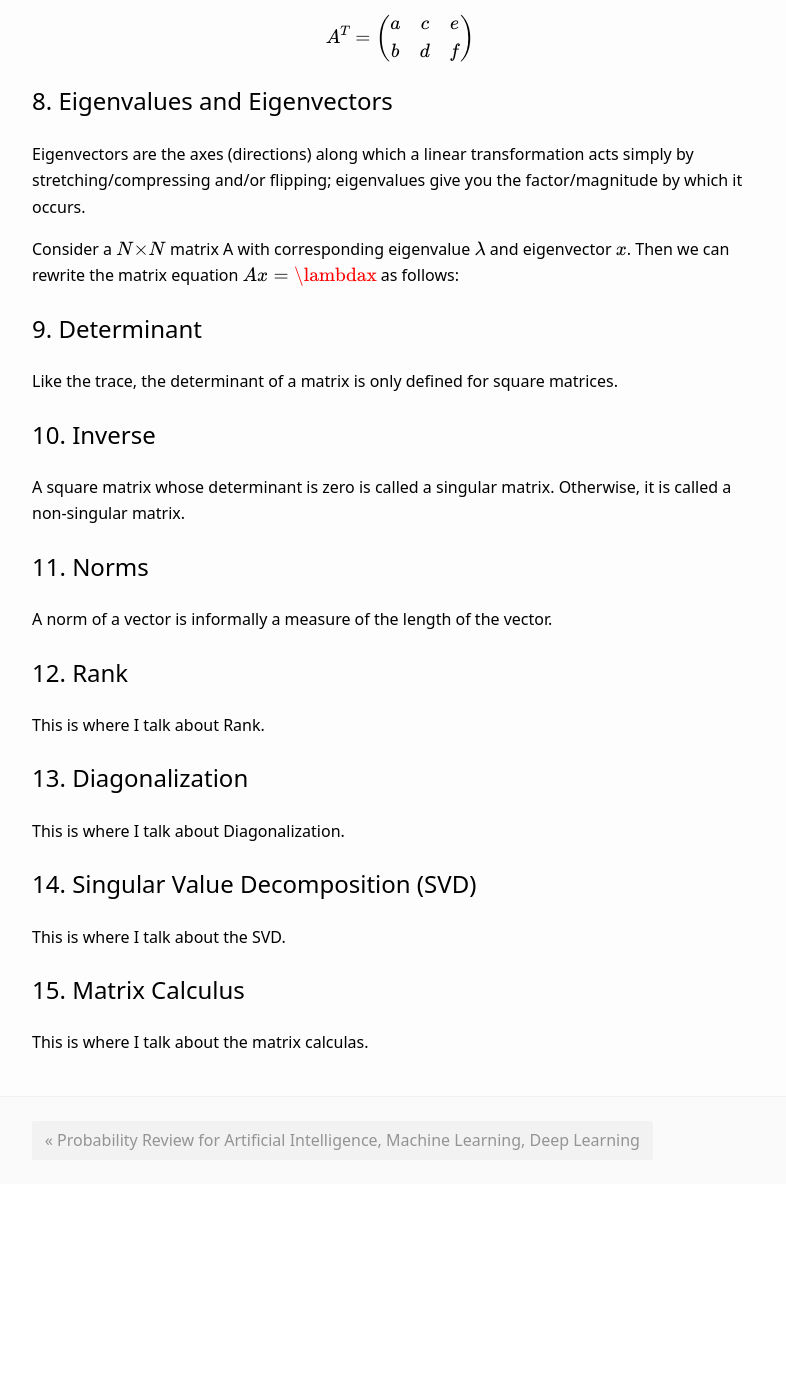
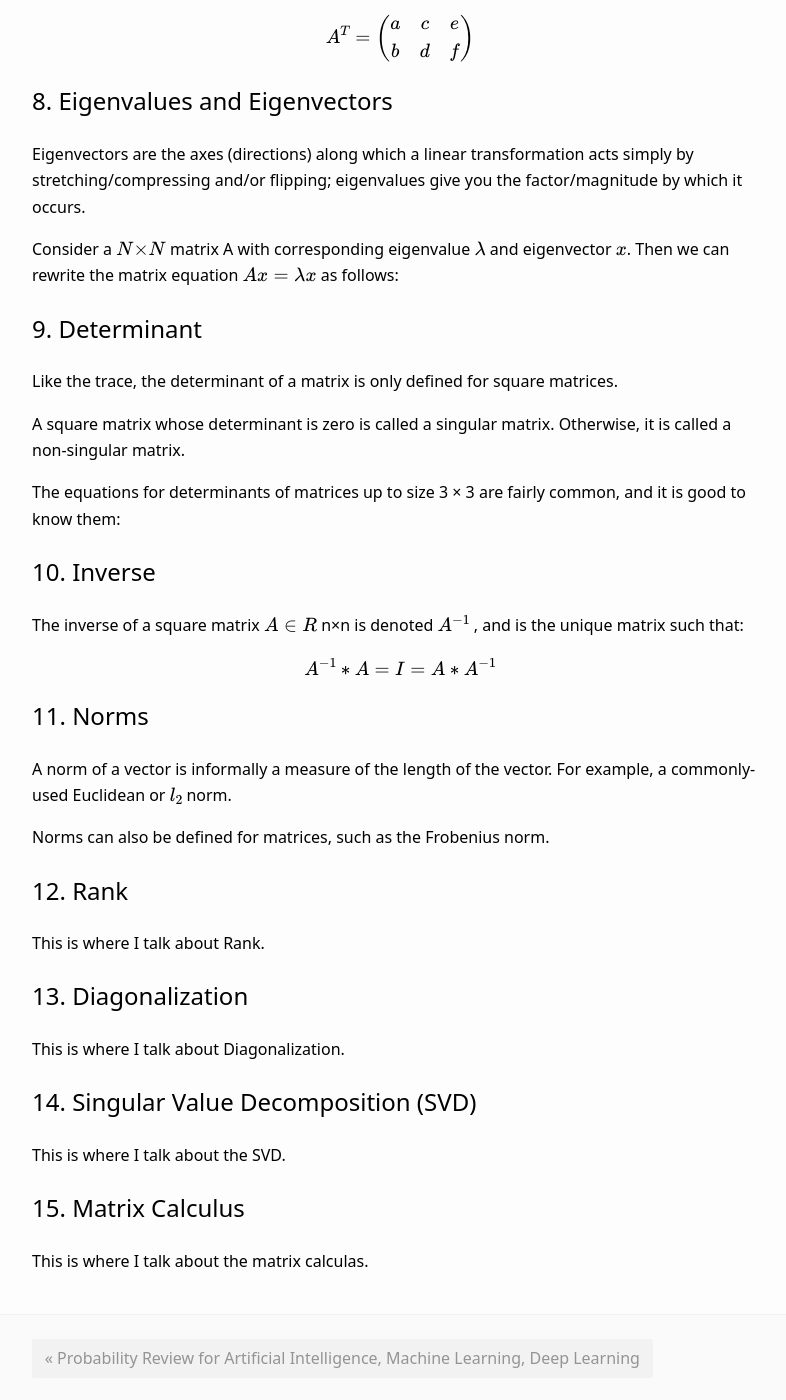
Before and after one commit to gurpreet-ai/gurpreet-ai.github.io, a Jekyll site: the page built from _posts/2018-12-31-Linear-Algebra-Review-for-AI-ML-DL.md, in a window 1280 px wide and 1400 px high, scrolled down 3303 px. Shown: the whole window, without its empty margins (240-1026 px from the left). Built offline with Jekyll 4.4.1, drawn with Linux system fonts in a browser that asks for light colours; formulas are drawn with MathJax 3; before the commit the page ends 4487 px from its top, so only the background shows below that.

Commit message:
Linear algebra post update

```diff
--- a/_posts/2018-12-31-Linear-Algebra-Review-for-AI-ML-DL.md
+++ b/_posts/2018-12-31-Linear-Algebra-Review-for-AI-ML-DL.md
@@ -211,16 +211,27 @@ $$
 ## 8. Eigenvalues and Eigenvectors
 Eigenvectors are the **axes** (directions) along which a linear transformation acts simply by **stretching/compressing** and/or **flipping**; eigenvalues give you the factor/magnitude by which it occurs.
 
-Consider a $$N × N$$ matrix A with corresponding eigenvalue $$\lambda$$ and eigenvector $$x$$. Then we can rewrite the matrix equation $$Ax = \lambdax$$ as follows:
+Consider a $$N × N$$ matrix A with corresponding eigenvalue $$\lambda$$ and eigenvector $$x$$. Then we can rewrite the matrix equation $$Ax = \lambda x$$ as follows:
+
 
 ## 9. Determinant
 Like the trace, the determinant of a matrix is only defined for square matrices.
 
-## 10. Inverse
 A square matrix whose determinant is zero is called a singular matrix. Otherwise, it is called a non-singular matrix.
 
+The equations for determinants of matrices up to size 3 × 3 are fairly common, and it is good to know them:
+
+## 10. Inverse
+The inverse of a square matrix $$A \in R$$ n×n is denoted $$A^{−1}$$ , and is the unique matrix such that:
+
+$$
+A^{−1}*A = I = A*A^{-1}
+$$
+
 ## 11. Norms
-A norm of a vector is informally a measure of the **length** of the vector.
+A norm of a vector is informally a measure of the **length** of the vector. For example, a commonly-used Euclidean or $$l_2$$ norm.
+
+Norms can also be defined for matrices, such as the **Frobenius norm**.
 
 ## 12. Rank
 This is where I talk about Rank.
```
